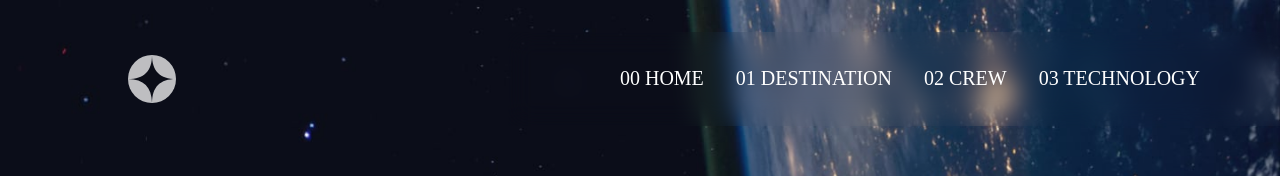
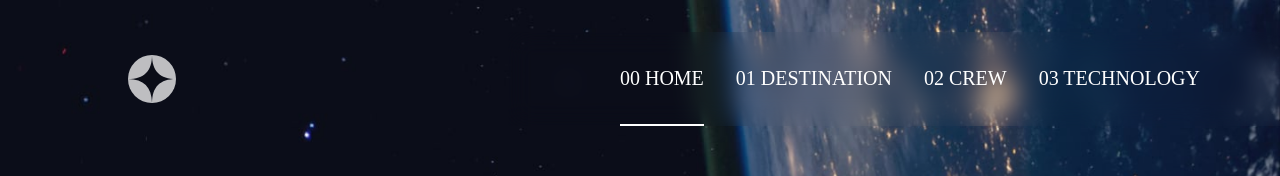
Before and after one commit to DemoStephen/Space-Tourism-Website, a React (Vite) app: page / in a window 1280 px wide. Shown: the top 176 px of the page. Built offline with nearby package versions, Linux system fonts and the light colour scheme; a web font is replaced by a local one.

Commit message:
Updated classlist dynamically

```diff
--- a/src/components/List.jsx
+++ b/src/components/List.jsx
@@ -1,7 +1,12 @@
 /* eslint-disable react/prop-types */
-export default function List({ title }) {
+export default function List({ title, page, view, onChangeView }) {
   return (
-    <li className="text-white text-center md:text-left uppercase py-4 md:py-8 cursor-pointer border-b-2 border-transparent hover:border-b-2 md:hover:border-white">
+    <li
+      onClick={() => onChangeView(page)}
+      className={`text-white text-center md:text-left uppercase py-4 md:py-8 cursor-pointer border-b-2 border-transparent hover:border-b-2 md:hover:border-white ${
+        page === view && "border-b-2 border-white"
+      }`}
+    >
       {title}
     </li>
   );
```
